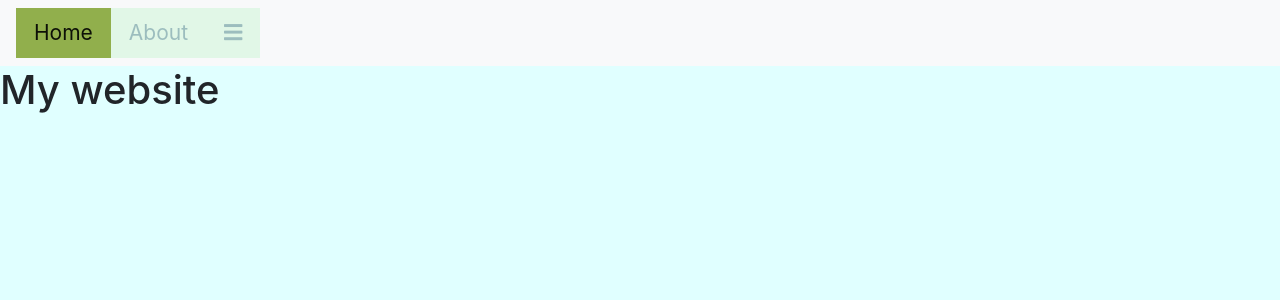
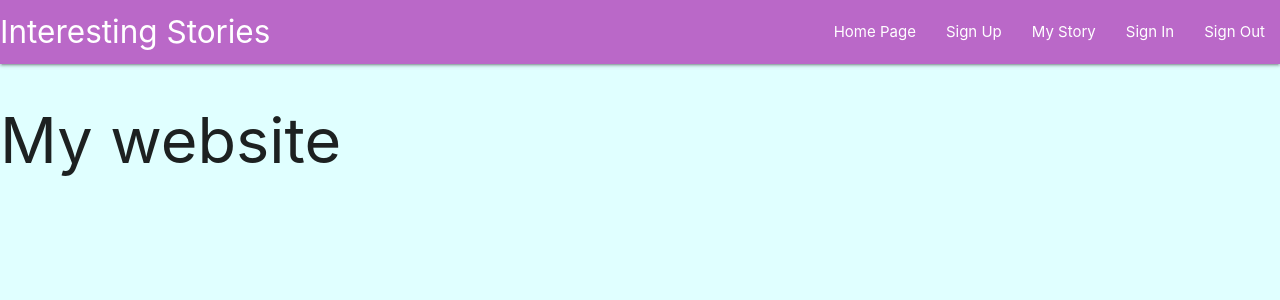
Before and after one commit to Code-Institute-Submissions/donald-task-manager-project, a Flask app: page / in a window 1280 px wide. Shown: the top 300 px of the page. Run offline with Flask 2, Linux system fonts and the light colour scheme; data that the repository does not hold is empty; some libraries are stand-ins or nearby versions.

Commit message:
made changes to Navbar

```diff
--- a/static/css/style.css
+++ b/static/css/style.css
@@ -2,34 +2,7 @@ body {
     background-color: lightcyan;
 }
 
-.toptab {
-  overflow: hidden;
-  background-color: #85ee9f34;
+.nav_color {
+    text-shadow: none;
+    font-stretch: semi-condensed;
 }
-
-.toptab a {
-  float: left;
-  display: ruby-base-container;
-  color: #5b869783;
-  text-align: center;
-  padding: 9px 18px;
-  font-size: 21px;
-}
-
-.toptab a:hover {
-  background-color: darkorchid;
-  color: whitesmoke;
-}
-
-.toptab a.active {
-  background-color: #91af4c;
-  color: #000000e8;
-}
-
-@media screen and (max-width: 580px) {
-  .toptab a:not(:first-child) {display: none;}
-  .toptab a.icon {
-    float: right;
-    display: block;
-  }
-}
--- a/static/js/script.js
+++ b/static/js/script.js
@@ -1,8 +1,3 @@
-function myFunction() {
-  var x = document.getElementById("myTab");
-  if (x.className === "toptab") {
-    x.className += " responsive";
-  } else {
-    x.className = "toptab";
-  }
-}
+$(document).ready(function () {
+    $(".sidenav").sidenav({draggable: "left"});
+  });
--- a/templates/length.html
+++ b/templates/length.html
@@ -3,8 +3,8 @@
 <head>
     <meta charset="UTF-8">
     <meta name="viewport" content="width=device-width, initial-scale=1.0">
-    <link rel="stylesheet" href="https://stackpath.bootstrapcdn.com/bootstrap/4.5.2/css/bootstrap.min.css"      integrity="sha384-JcKb8q3iqJ61gNV9KGb8thSsNjpSL0n8PARn9HuZOnIxN0hoP+VmmDGMN5t9UJ0Z" crossorigin="anonymous">
-    <link rel="stylesheet" href="https://cdnjs.cloudflare.com/ajax/libs/font-awesome/5.14.0/css/all.min.css" integrity="sha512-1PKOgIY59xJ8Co8+NE6FZ+LOAZKjy+KY8iq0G4B3CyeY6wYHN3yt9PW0XpSriVlkMXe40PTKnXrLnZ9+fkDaog==" crossorigin="anonymous" />
+    <link rel="stylesheet" href="https://cdnjs.cloudflare.com/ajax/libs/font-awesome/5.13.1/css/all.min.css"                    integrity="sha512-xA6Hp6oezhjd6LiLZynuukm80f8BoZ3OpcEYaqKoCV3HKQDrYjDE1Gu8ocxgxoXmwmSzM4iqPvCsOkQNiu41GA==" crossorigin="anonymous" />
+    <link rel="stylesheet" href="https://cdnjs.cloudflare.com/ajax/libs/materialize/1.0.0/css/materialize.min.css">
     <link rel="stylesheet" href="{{ url_for('static', filename='css/style.css') }}" type="text/css">
 
     {% block styles %}
@@ -13,23 +13,35 @@
 </head>
 <body>
   <header>
-    <!-- Image and text -->
-    <nav class="navbar navbar-light bg-light">
-        <div class="toptab" id="myTab">
-        <a href="#home" class="active">Home</a>
-        <a href="#about">About</a>
-        <a href="javascript:void(0);" class="icon" onclick="myFunction()">
-            <i class="fa fa-bars"></i>
-        </a>
+    <nav class="nav-extended nav_color purple lighten-2">
+        <div class="nav-wrapper">
+        <a href="{{ url_for('allow_tasks') }}" class="brand-logo">Interesting Stories</a>
+        <a href="#" data-target="mobile-demo" class="sidenav-trigger left"><i class="fa fa-bars"></i></a>
+        <ul class="right hide-on-med-and-down">
+            <li><a href="{{ url_for('allow_tasks') }}">Home Page</a></li>
+            <li><a href="#">Sign Up</a></li>
+            <li><a href="#">My Story</a></li>
+            <li><a href="#">Sign In</a></li>
+            <li><a href="#">Sign Out</a></li>
+        </ul>
         </div>
     </nav>
+
+    <ul class="sidenav" id="mobile-demo">
+            <li class="center-align pink-text text-darken-3">Interesting Stories</li>
+            <li><a href="{{ url_for('allow_tasks') }}">Home Page</a></li>
+            <li><a href="#">Sign Up</a></li>
+            <li><a href="#">My Story</a></li>
+            <li><a href="#">Sign In</a></li>
+            <li><a href="#">Sign Out</a></li>
+    </ul>
   </header>
     {% block content %}
     {% endblock %}
 
-    <script src="https://code.jquery.com/jquery-3.5.1.slim.min.js" integrity="sha384-DfXdz2htPH0lsSSs5nCTpuj/zy4C+OGpamoFVy38MVBnE+IbbVYUew+OrCXaRkfj" crossorigin="anonymous"></script>
-    <script src="https://cdn.jsdelivr.net/npm/popper.js@1.16.1/dist/umd/popper.min.js" integrity="sha384-9/reFTGAW83EW2RDu2S0VKaIzap3H66lZH81PoYlFhbGU+6BZp6G7niu735Sk7lN" crossorigin="anonymous"></script>
-    <script src="https://stackpath.bootstrapcdn.com/bootstrap/4.5.2/js/bootstrap.min.js" integrity="sha384-B4gt1jrGC7Jh4AgTPSdUtOBvfO8shuf57BaghqFfPlYxofvL8/KUEfYiJOMMV+rV" crossorigin="anonymous"></script>
+    <script src="https://code.jquery.com/jquery-3.5.1.min.js"
+        integrity="sha256-9/aliU8dGd2tb6OSsuzixeV4y/faTqgFtohetphbbj0=" crossorigin="anonymous"></script>
+    <script src="https://cdnjs.cloudflare.com/ajax/libs/materialize/1.0.0/js/materialize.min.js"></script>
     <script src="{{ url_for('static', filename='js/script.js') }}"></script>
     {% block scripts %}
     {% endblock %}
```
